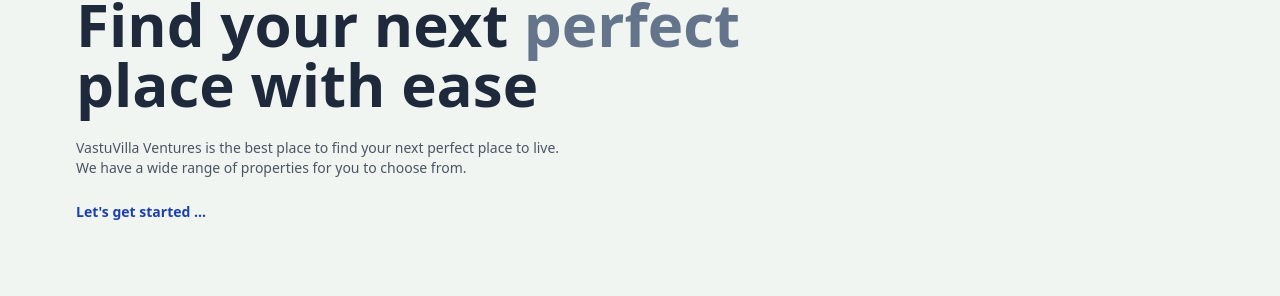
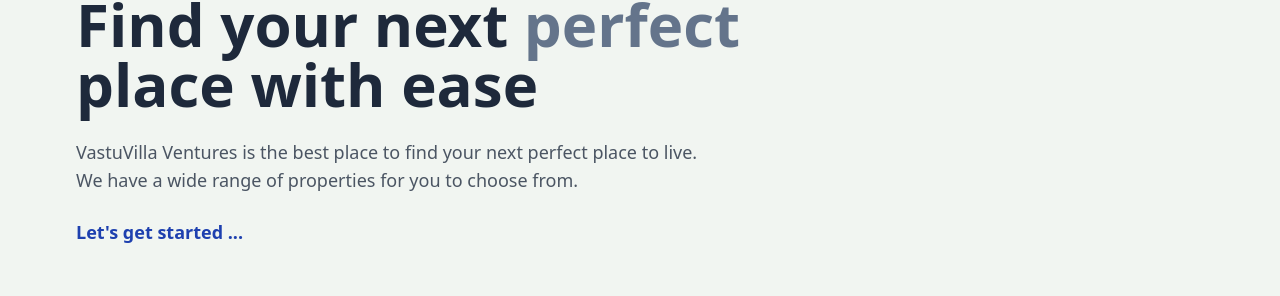
Before and after one commit to Abhi1608nav/MERNRealEstate, a React (Vite) app: page / in a window 1280 px wide. Shown: the part 190-486 px from the top of the page. Built offline with nearby package versions, Linux system fonts and the light colour scheme; no server answers.

Commit message:
some changes in home page

```diff
--- a/src/pages/Home.jsx
+++ b/src/pages/Home.jsx
@@ -66,13 +66,13 @@
             <br />
             place with ease
             </h1>
-            <div className="text-gray-600 text-xs sm:text-sm ">
+            <div className="text-gray-600 text-xs sm:text-lg ">
             VastuVilla Ventures is the best place to find your next perfect place to live.
             <br />
             We have a wide range of properties for you to choose from.
 
             </div>
-            <Link to={'/search'} className=' text-xs sm:text-sm text-blue-800 font-bold hover:underline' >
+            <Link to={'/search'} className=' text-xs sm:text-lg text-blue-800 font-bold hover:underline' >
                 Let's get started ...
             </Link>
         </div>
```
